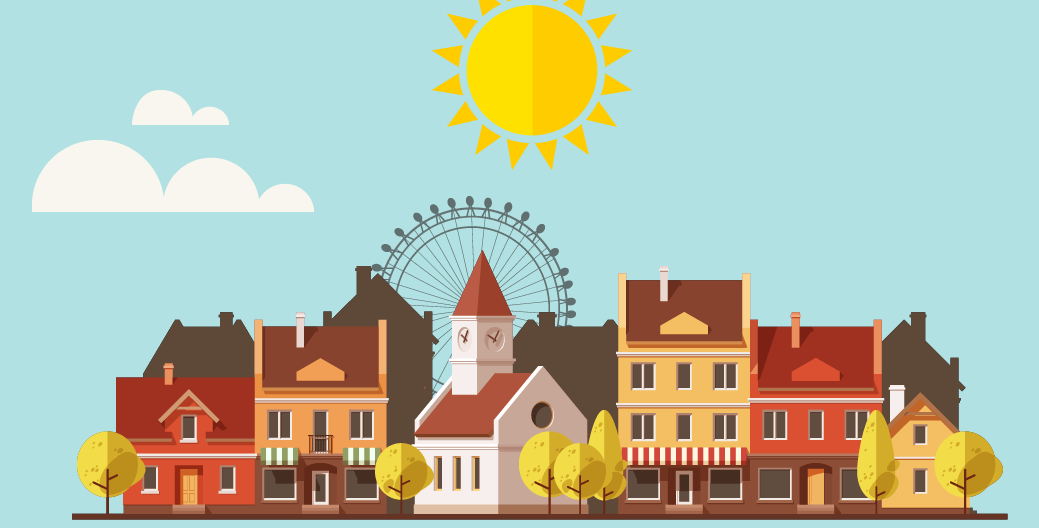
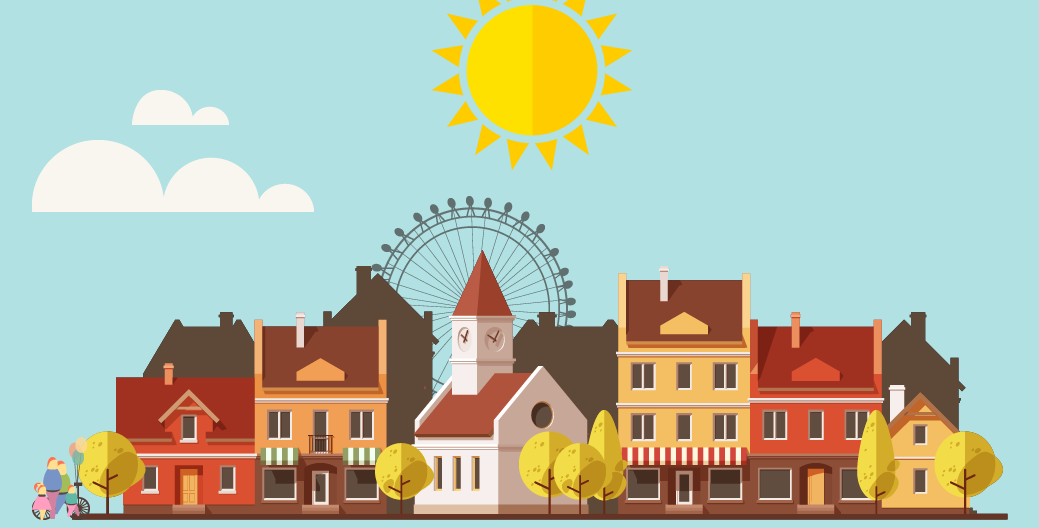
Before and after one commit to chihyeonWON/VillageAnimation, a plain HTML site: page index.html in a window 1280 px wide. Shown: the top 528 px of the page, without its empty margins (108-1147 px from the left). Drawn offline with nearby package versions, Linux system fonts and the light colour scheme.

Commit message:
마을 사람들 배치

```diff
--- a/css/style.css
+++ b/css/style.css
@@ -78,3 +78,22 @@ section .town .day {
   bottom: 0px;
   left: 40px;
 }
+
+section .people {
+  width: 100%;
+  height: 100%;
+  position: absolute;
+  top: 0px;
+  left: 0px;
+}
+
+section .people .man {
+  position: absolute;
+  left: 0%;
+  bottom: 0px;
+}
+section .people .family {
+  position: absolute;
+  left: 0%;
+  bottom: 0px;
+}
--- a/index.html
+++ b/index.html
@@ -23,6 +23,10 @@
 			<img src="img/town_night.png" class="night"/>
 			<img src="img/town_day.png" class="day"/>
 		</article>
+		<article class="people">
+			<img src="img/man.png" class="man"/>
+			<img src="img/family.png" class="family"/>
+		</article>
 	</section>
 
 </body>
```
